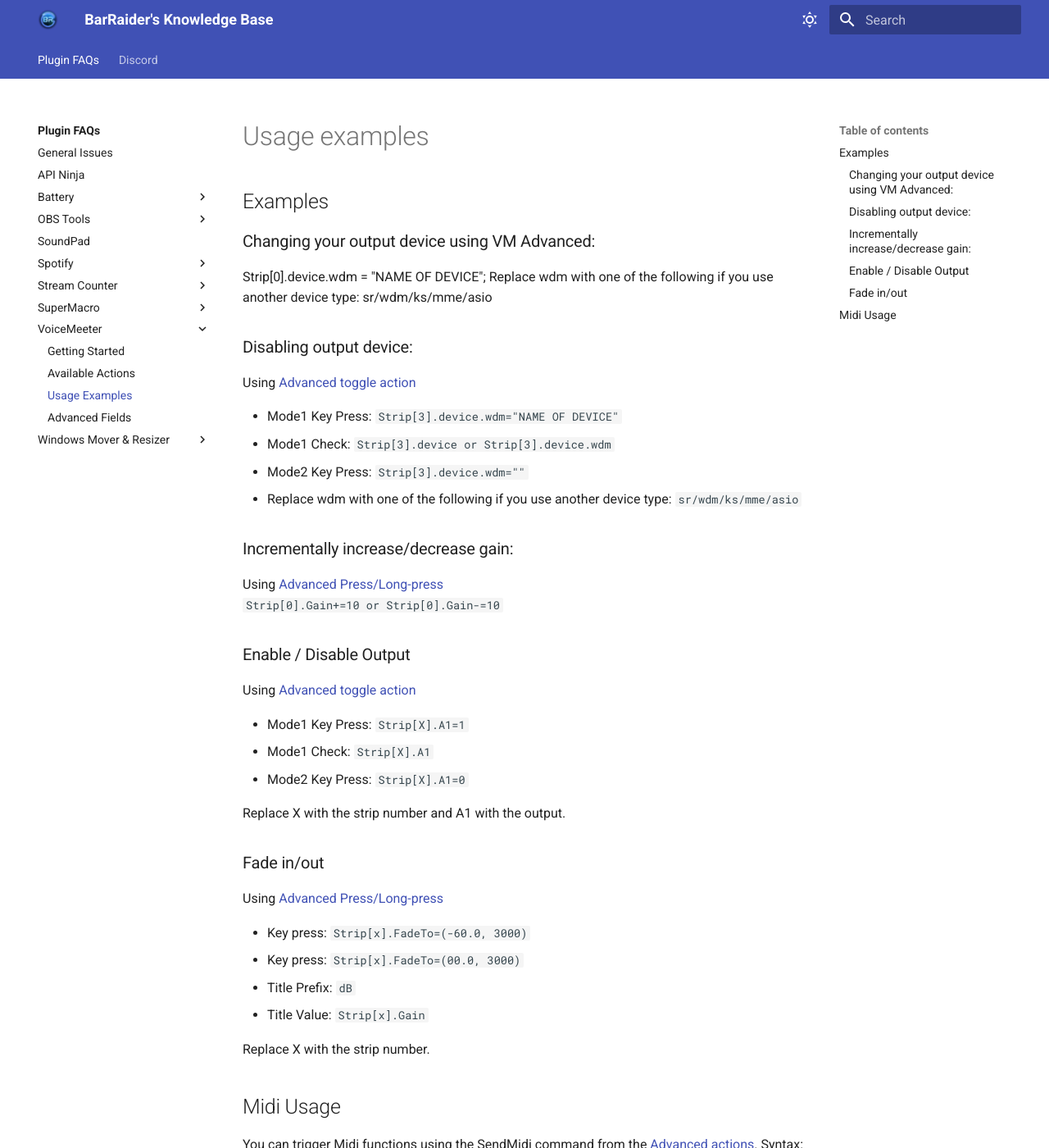
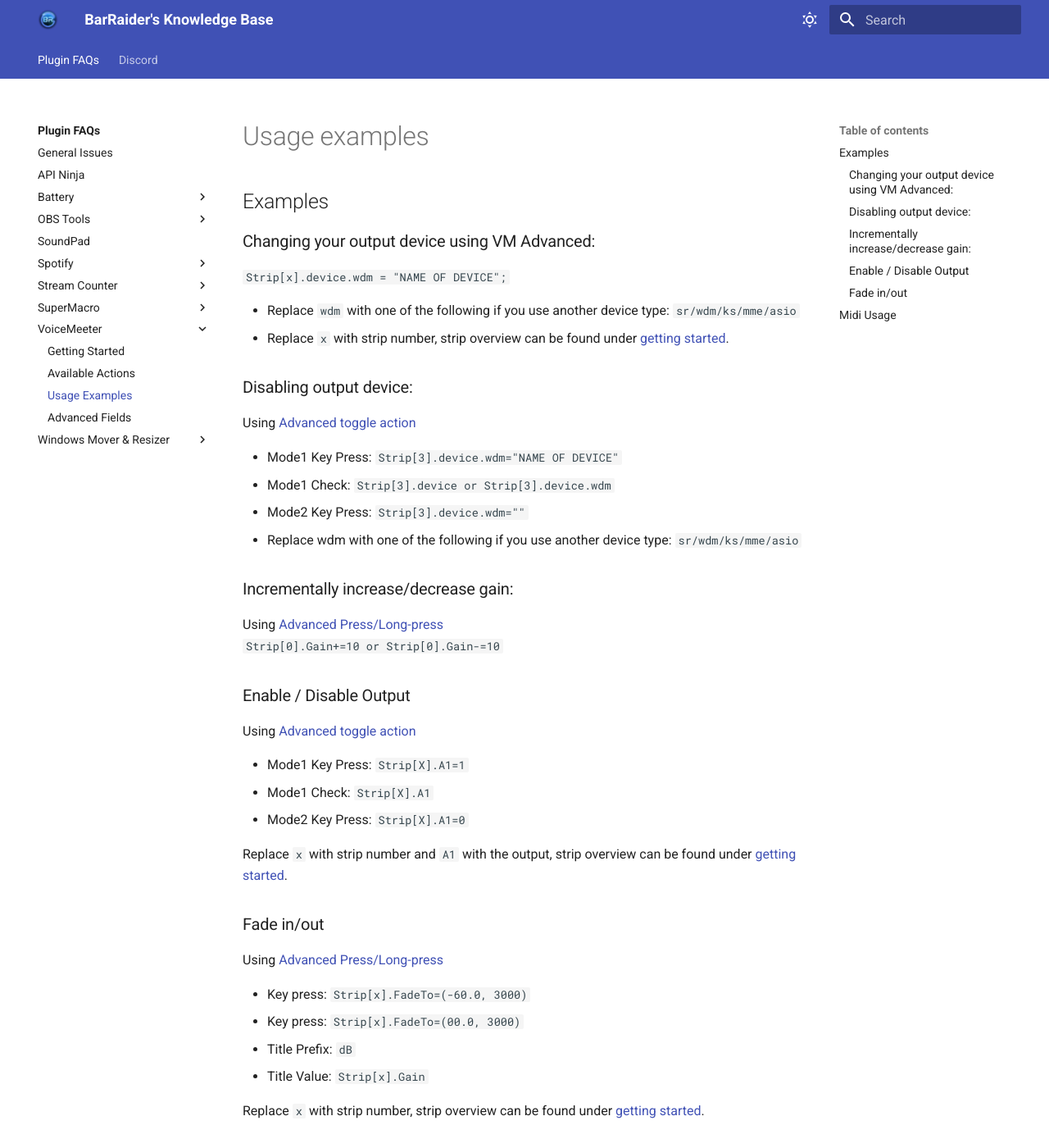
Before and after one commit to BarRaiders/barraiders.github.io, an MkDocs documentation site: the page built from docs/faqs/voicemeeter/examples.md, in a window 1280 px wide and 1400 px high. Shown: the whole window at 82% size. Built offline with MkDocs 1.6.1 and Material for MkDocs 9.7.7, drawn with Linux system fonts in a browser that asks for light colours.

```diff
--- a/docs/faqs/voicemeeter/examples.md
+++ b/docs/faqs/voicemeeter/examples.md
@@ -2,8 +2,10 @@
 
 ## Examples
 ### Changing your output device using VM Advanced:
-Strip[0].device.wdm = "NAME OF DEVICE";
-Replace wdm with one of the following if you use another device type: sr/wdm/ks/mme/asio
+`Strip[x].device.wdm = "NAME OF DEVICE";`<br>
+
+- Replace `wdm` with one of the following if you use another device type: `sr/wdm/ks/mme/asio`<br>
+- Replace `x` with strip number, strip overview can be found under [getting started](../getting-started).
 
 ### Disabling output device:
 Using [Advanced toggle action](../actions/#voicemeeter-advanced-toogle)
@@ -24,7 +26,7 @@ Using [Advanced toggle action](../actions/#voicemeeter-advanced-toogle)
 - Mode1 Check: `Strip[X].A1`
 - Mode2 Key Press: `Strip[X].A1=0`
 
-Replace X with the strip number and A1 with the output.
+Replace `x` with strip number and `A1` with the output, strip overview can be found under [getting started](../getting-started).
 
 ### Fade in/out
 Using [Advanced Press/Long-press](../actions/#advancedpress)<br>
@@ -34,7 +36,7 @@ Using [Advanced Press/Long-press](../actions/#advancedpress)<br>
 - Title Prefix: `dB`
 - Title Value: `Strip[x].Gain`
 
-Replace X with the strip number.
+Replace `x` with strip number, strip overview can be found under [getting started](../getting-started).
 
 
 ## Midi Usage
```
Also changed, not shown: docs/faqs/voicemeeter/actions.md (+6 -0 lines), docs/faqs/voicemeeter/fields.md (+1 -1 lines), docs/faqs/voicemeeter/getting-started.md (+1 -1 lines).
